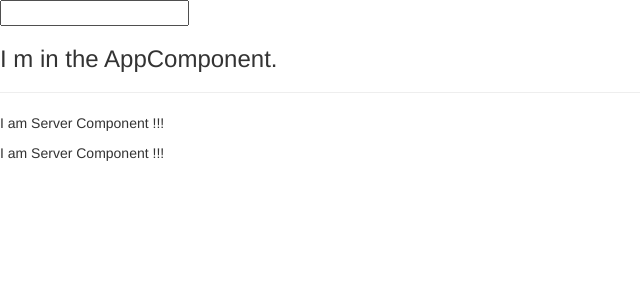
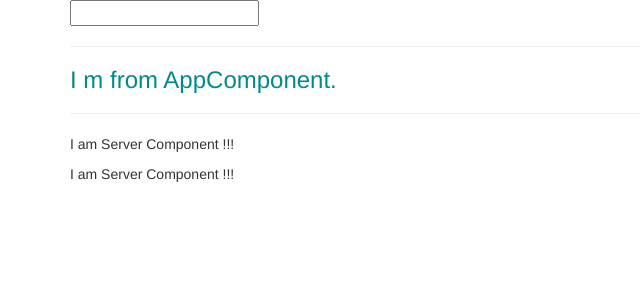
Before and after one commit to faizandroid01/AngularProjects, an Angular app in the folder first-ang-project/: page / in a window 1280 px wide. Shown: the top 300 px of the page, without its empty margins (0-640 px from the left). Built offline with nearby package versions, Linux system fonts and the light colour scheme.

Commit message:
selector in 3 different way .

```diff
--- a/first-ang-project/src/app/app.component.css
+++ b/first-ang-project/src/app/app.component.css
@@ -0,0 +1,3 @@
+h3 {
+    color: darkcyan
+}
--- a/first-ang-project/src/app/app.component.html
+++ b/first-ang-project/src/app/app.component.html
@@ -1,8 +1,17 @@
-<div>
-  <input type="text" [(ngModel)]="name" >
-  {{name}}
+<div class="container">
+  <div class="row">
+    <div class="col-xs-12">
+
+      <div>
+        <input type="text" [(ngModel)]="name">
+        {{name}}
+      </div>
+      <hr>
+      <h3>I m from AppComponent.</h3>
+      <hr>
+      <app-books></app-books>
+    </div>
+  </div>
+
+
 </div>
-
-<h3>I m in the AppComponent.</h3>
-<hr>
-<app-books></app-books>
--- a/first-ang-project/src/app/books/books.component.html
+++ b/first-ang-project/src/app/books/books.component.html
@@ -1,2 +1,8 @@
-<app-server></app-server>
-<app-server></app-server>
+<!-- <app-server></app-server>
+<app-server></app-server> -->
+<!--  For Attribute type of selector
+<div app-server></div>
+<div app-server></div> -->
+
+<div class="app-server"></div>
+<div class="app-server"></div>
--- a/first-ang-project/src/app/server/server.component.ts
+++ b/first-ang-project/src/app/server/server.component.ts
@@ -1,7 +1,8 @@
 import {Component} from '@angular/core';
 
 @Component({
-  selector: 'app-server',
+  // selector: '[app-server]',
+  selector : '.app-server',
   templateUrl: './server.component.html'
 })
 export class ServerComponent {
```
